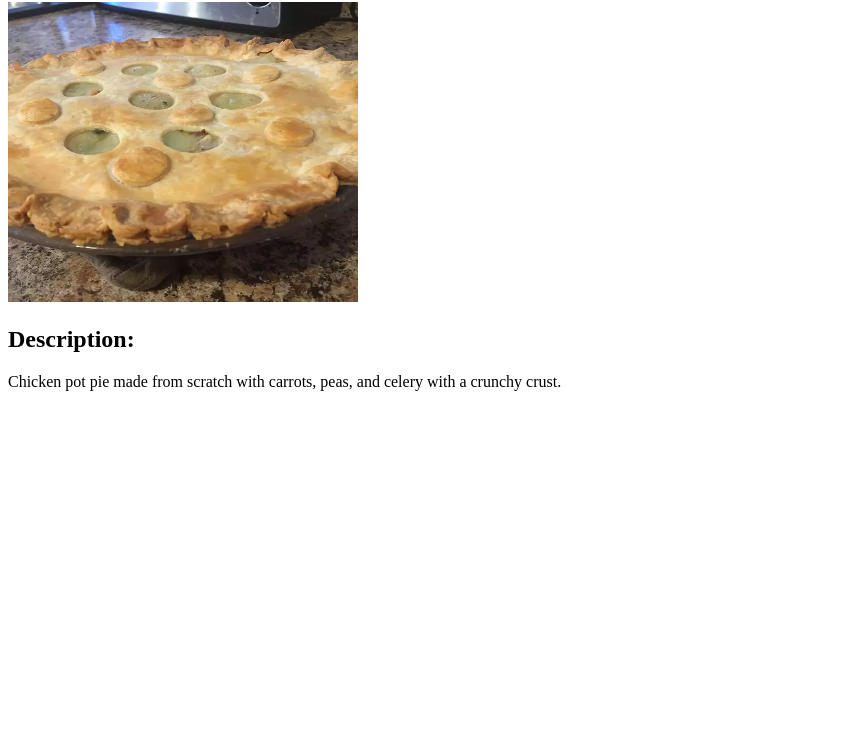
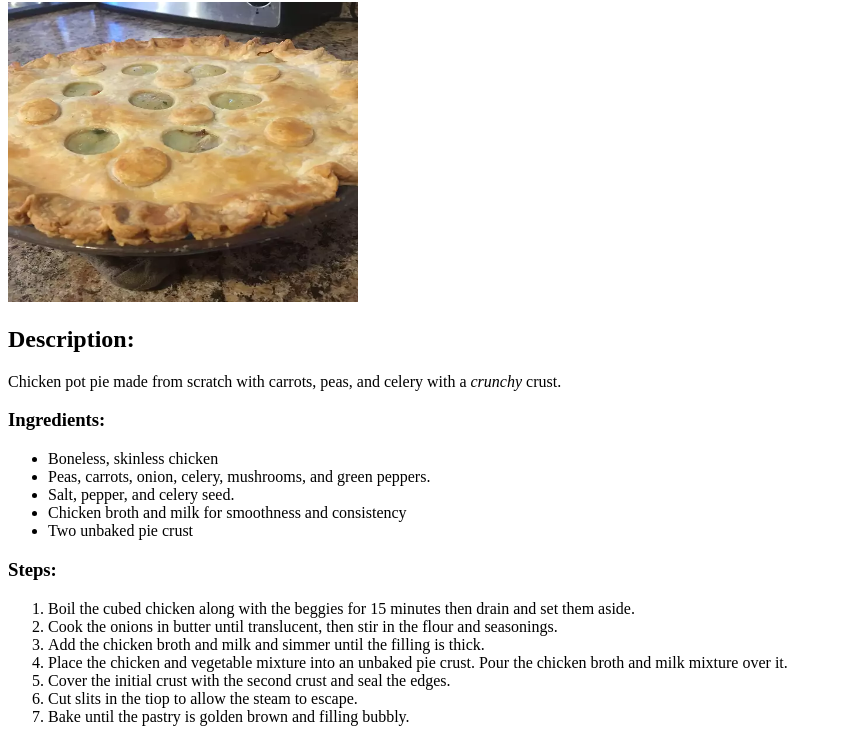
Before and after one commit to Vahe-Isag/odin-recipes, a plain HTML site: page recipes/chickenpotpie.html in a window 1280 px wide. Shown: the part 78-820 px from the top of the page, without its empty margins (0-842 px from the left). Drawn offline with Linux system fonts and the light colour scheme.

Commit message:
Completed chickenpotpie.html and modified index with links to all pages.

```diff
--- a/recipes/chickenpotpie.html
+++ b/recipes/chickenpotpie.html
@@ -14,8 +14,26 @@
 
         <h2>Description:</h2>
 
-        <p>Chicken pot pie made from scratch with carrots, peas, and celery with a crunchy crust.</p>
+        <p>Chicken pot pie made from scratch with carrots, peas, and celery with a <em>crunchy </em>crust.</p>
 
+        <h3>Ingredients:</h3>
+        <ul>
+            <li>Boneless, skinless chicken</li>
+            <li>Peas, carrots, onion, celery, mushrooms, and green peppers.</li>
+            <li>Salt, pepper, and celery seed.</li>
+            <li>Chicken broth and milk for smoothness and consistency</li>
+            <li>Two unbaked pie crust</li>
+        </ul>
 
+        <h3>Steps:</h3>
+        <ol>
+            <li>Boil the cubed chicken along with the beggies for 15 minutes then drain and set them aside.</li>
+            <li>Cook the onions in butter until translucent, then stir in the flour and seasonings.</li>
+            <li>Add the chicken broth and milk and simmer until the filling is thick.</li>
+            <li>Place the chicken and vegetable mixture into an unbaked pie crust. Pour the chicken broth and milk mixture over it.</li>
+            <li>Cover the initial crust with the second crust and seal the edges. </li>
+            <li>Cut slits in the tiop to allow the steam to escape.</li>
+            <li>Bake until the pastry is golden brown and filling bubbly.</li>
+        </ol>
     </body>
 </html>
```
Also changed, not shown: index.html (+8 -4 lines), recipes/tuscanbeansoup.html (+1 -1 lines), chef.jpeg (added).
